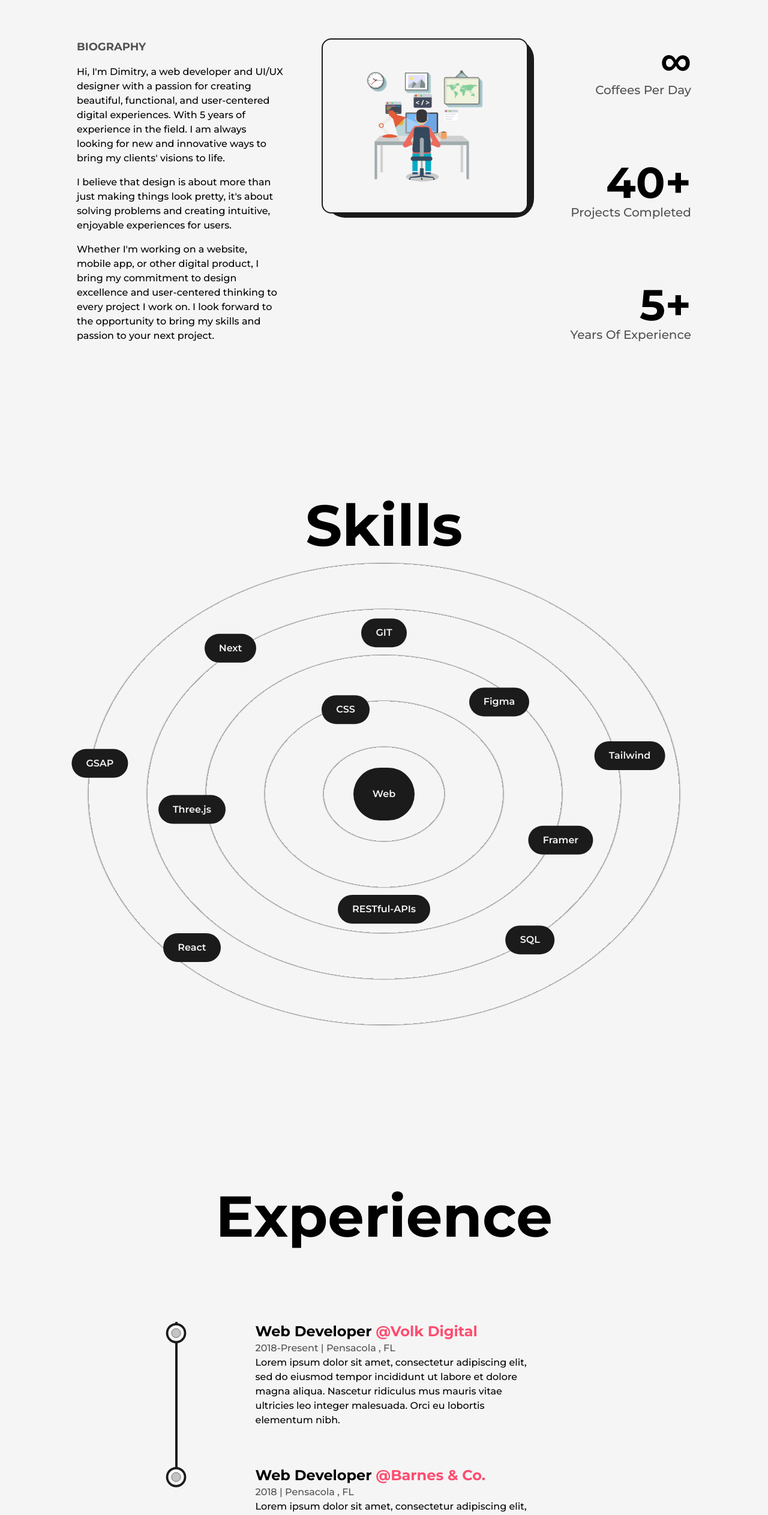
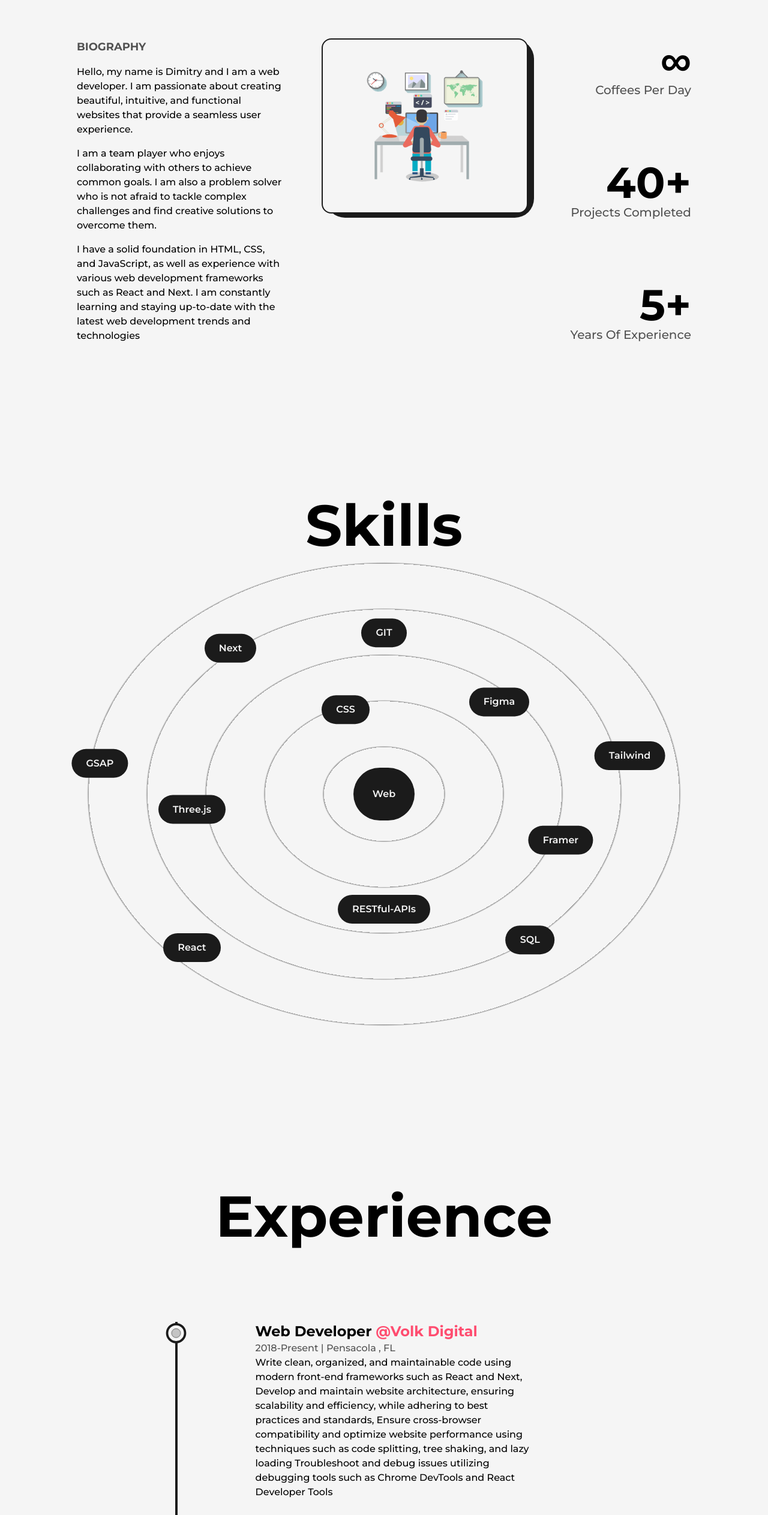
Before and after one commit to dimitry-roshchin/DimitryPortfolio, a Next.js app: page /about in a window 1280 px wide. Shown: the part 267-2793 px from the top of the page at 60% size. Built offline with nearby package versions, Linux system fonts and the light colour scheme.

Commit message:
copy update for experience and education section

```diff
--- a/src/components/Education.js
+++ b/src/components/Education.js
@@ -57,11 +57,11 @@ const Education = () => {
              />
 
             <Details
-             type="Online Coursework"
+             type="Continued Learning"
              time="Ongoing"
-             place="Certifications & Online Courses"
-             info="Lorem ipsum dolor sit amet, consectetur adipiscing elit, sed do eiusmod tempor incididunt ut
-             labore et dolore magna aliqua. "
+             place="Certifications"
+             info="Boomi Professional Developer Certification, Salesforce Administrator Certification.
+             Ongoing: AWS Cloud Practitioner Certification , Azure Developer Certification. "
              />
 
 
--- a/src/components/Experience.js
+++ b/src/components/Experience.js
@@ -49,18 +49,24 @@ const Experience = () => {
             <ul className='w-full flex flex-col items-start justify-between ml-4 xs:ml-2'>
                <Details position="Web Developer" company="Volk Digital" companyLink="https://www.volkwebdev.com/"
                time="2018-Present" address="Pensacola , FL"
-               work="Lorem ipsum dolor sit amet, consectetur adipiscing elit, sed do eiusmod tempor incididunt ut
-               labore et dolore magna aliqua. Nascetur ridiculus mus mauris vitae ultricies leo integer malesuada. Orci eu lobortis elementum nibh."/>
+               work="Write clean, organized, and maintainable code using modern front-end frameworks such as React and Next,
+               Develop and maintain website architecture, ensuring scalability and efficiency, while adhering to best practices and standards,
+               Ensure cross-browser compatibility and optimize website performance using techniques such as code splitting, tree shaking, and lazy loading
+Troubleshoot and debug issues utilizing debugging tools such as Chrome DevTools and React Developer Tools"/>
 
-                <Details position="Web Developer" company="Barnes & Co." companyLink=""
+                <Details position=" Jr. Developer" company="Barnes & Co." companyLink=""
                time="2018" address="Pensacola , FL"
-               work="Lorem ipsum dolor sit amet, consectetur adipiscing elit, sed do eiusmod tempor incididunt ut
-               labore et dolore magna aliqua. Nascetur ridiculus mus mauris vitae ultricies leo integer malesuada. Orci eu lobortis elementum nibh."/>
+               work="Collaborated with senior developers to develop and maintain company websites,
+               Assisted with troubleshooting and debugging issues as they arose,
+               Worked on various projects using React and Angular frameworks,
+               Participated in code reviews and contributed to the development of coding standards."/>
 
                 <Details position="Solutions Consultant" company="Verizon" companyLink="https://www.verizon.com"
                time="2014-2018" address="Pensacola , FL"
-               work="Lorem ipsum dolor sit amet, consectetur adipiscing elit, sed do eiusmod tempor incididunt ut
-               labore et dolore magna aliqua. Nascetur ridiculus mus mauris vitae ultricies leo integer malesuada. Orci eu lobortis elementum nibh."/>
+               work="Build and maintain strong relationships with customers, earning their trust and loyalty
+               Meet and exceed sales targets and performance metrics
+               Continuously develop and enhance technical and sales skills through training and self-study
+               Contribute to the development of sales strategies and tactics that drive revenue growth and customer satisfaction"/>
             </ul>
         </div>
     </div>
--- a/src/pages/about.js
+++ b/src/pages/about.js
@@ -54,19 +54,18 @@ const about = () => {
                 <div className='col-span-3 flex flex-col items-start justify-start xl:col-span-4 md:order-2 md:col-span-8 md:mb-12 '>
                     <h2 className='mb-4 text-lg font-bold uppercase text-dark/75 dark:text-light/75'>Biography</h2>
 
-                        <p className='font-medium '>Hi, I'm Dimitry, a web developer and UI/UX designer with a passion for creating beautiful, functional,
-and user-centered digital experiences. With 5 years of experience in the field. I am always looking for
-new and innovative ways to bring my clients' visions to life.</p>
+                        <p className='font-medium '>Hello, my name is Dimitry and I am a web developer. I am passionate about creating beautiful, intuitive,
+                        and functional websites that provide a seamless user experience.</p>
 
                         <p className='my-4 font-medium'>
-                        I believe that design is about more than just making things look pretty, it's about solving problems and
-creating intuitive, enjoyable experiences for users.
+                        I am a team player who enjoys collaborating with others to achieve common goals. I am also a problem solver who
+                        is not afraid to tackle complex challenges and find creative solutions to overcome them.
                         </p>
 
                         <p className='font-medium'>
-                        Whether I'm working on a website, mobile app, or
-other digital product, I bring my commitment to design excellence and user-centered thinking to
-every project I work on. I look forward to the opportunity to bring my skills and passion to your next project.
+                        I have a solid foundation in HTML, CSS, and JavaScript, as well as experience
+                        with various web development frameworks such as React and Next. I am constantly learning
+                        and staying up-to-date with the latest web development trends and technologies
                         </p>
                 </div>
 
--- a/src/pages/projects.js
+++ b/src/pages/projects.js
@@ -5,7 +5,7 @@ import AnimatedText from '@/components/AnimatedText'
 import Link from 'next/link'
 import { GithubIcon } from '@/components/icons'
 import weather12 from "../../public/images/projects/weather12.png"
-import iphone from "../../public/images/projects/iphone.png"
+import iphone from "../../public/images/projects/pricing.png"
 import project4 from "../../public/images/projects/construct4.png"
 import project6 from "../../public/images/projects/portfolio1.png"
 import Image from 'next/image'
@@ -116,7 +116,7 @@ const projects = () => {
 
     <main className='w-full mb-16 flex flex-col items-center justify-center'>
 <Layout className='pt-16 '>
-  <AnimatedText text="featured projects" className='mb-16 lg:!text-7xl sm:mb-8 sm:!text-6xl xs:!text-4xl'/>
+  <AnimatedText text="Projects" className='mb-16 lg:!text-7xl sm:mb-8 sm:!text-6xl xs:!text-4xl'/>
 
   <div className='grid grid-cols-12 gap-24 gap-y-32 xl:gap-x-16 lg:gap-x-8 md:gap-y-24 sm:gap-x-0'>
 
```
Also changed, not shown: public/images/projects/iphone14.png (added), public/images/projects/pricing.png (added).
